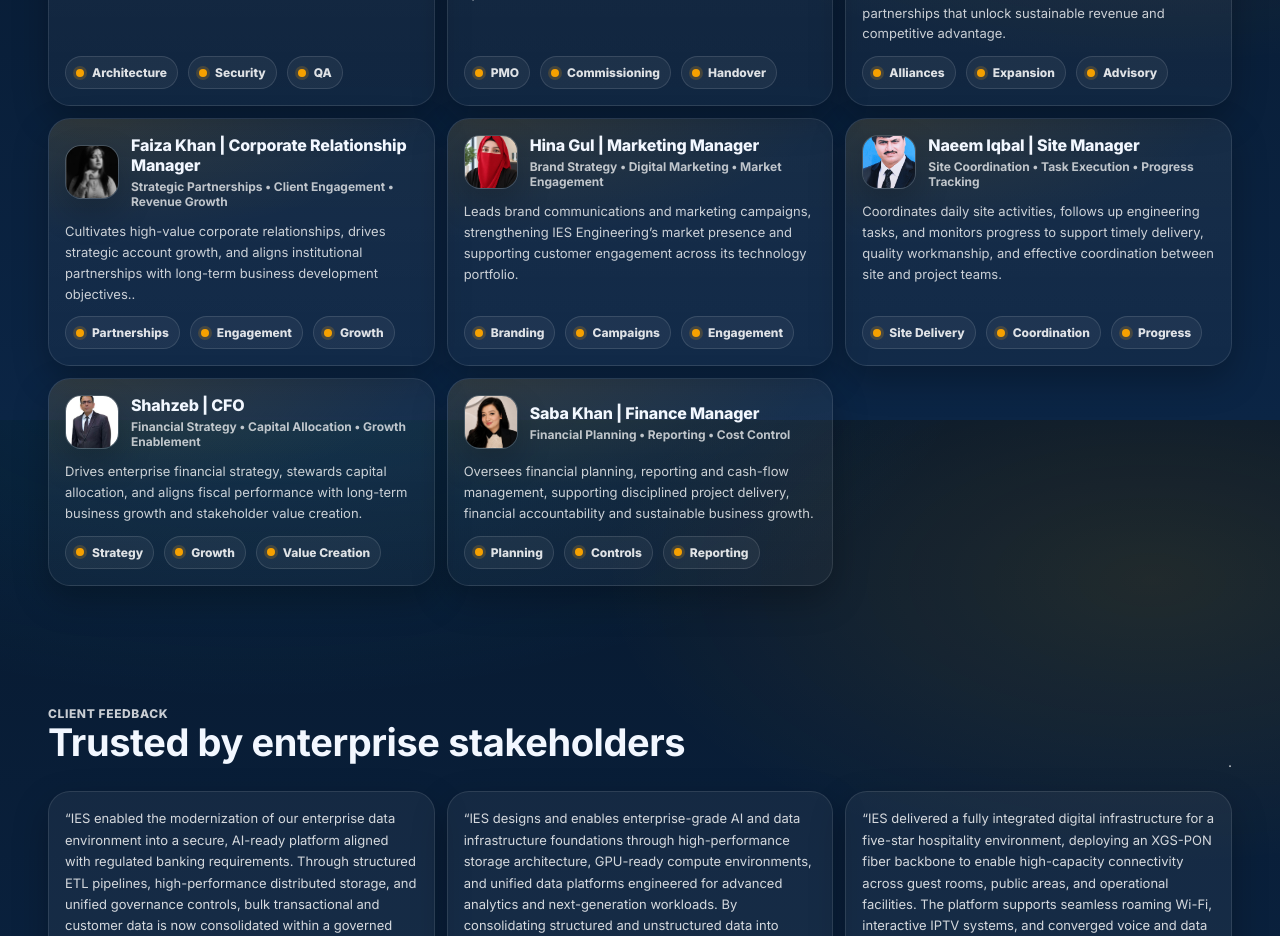
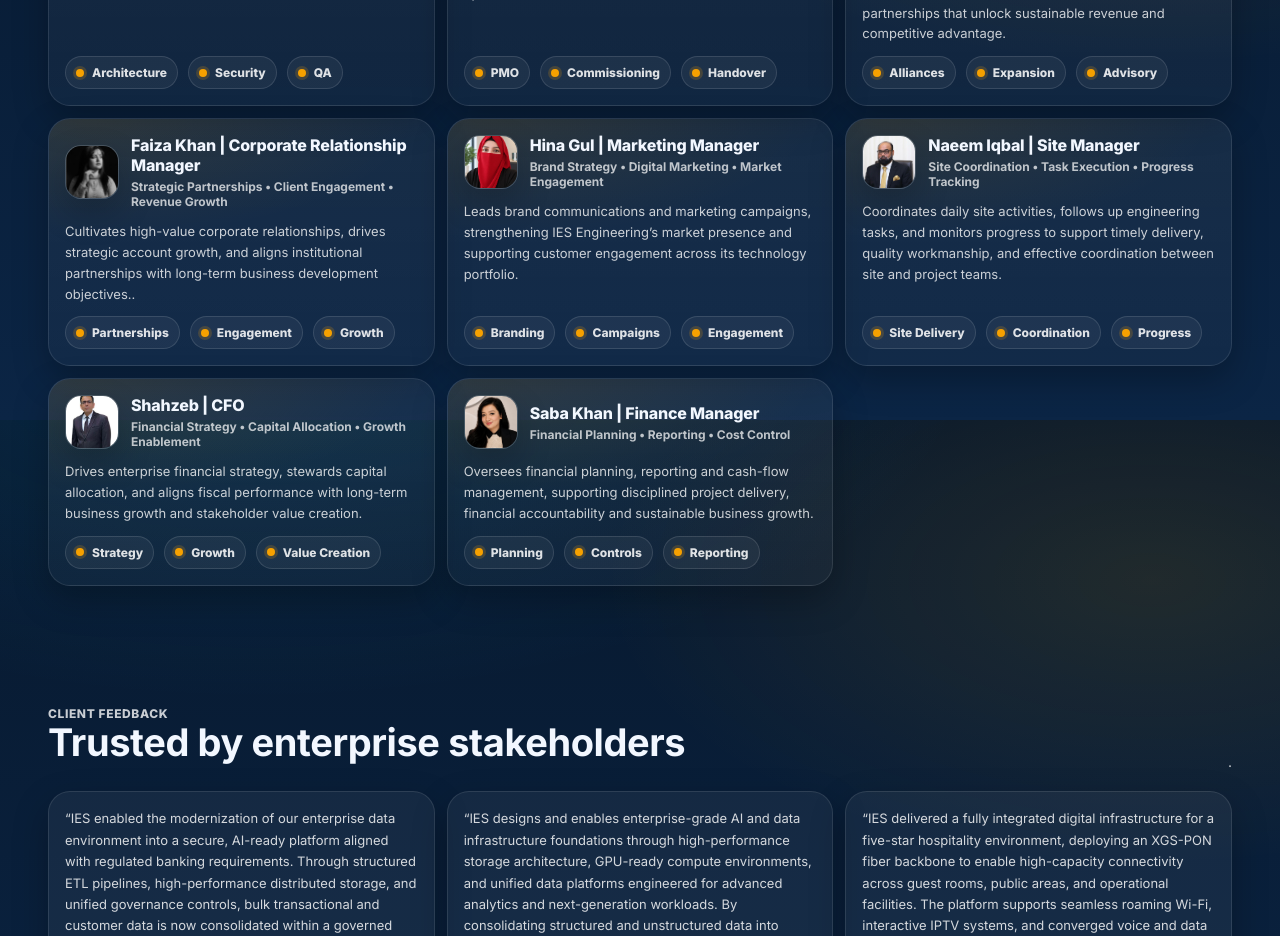
Before and after one commit to ismail-rehman/iespakistan.com, a plain HTML site: page index.html in a window 1280 px wide. Shown: the part 3580-4516 px from the top of the page. Drawn offline with nearby package versions, Linux system fonts and the light colour scheme.

Commit message:
Replace Naeem Iqbal portrait with supplied photo

```diff
--- a/index.html
+++ b/index.html
@@ -2189,7 +2189,7 @@ Banks • Government Platforms • National Infrastructure • Enterprise Groups
 
         <div class="leader">
           <div class="leaderTop">
-            <div class="avatar"><img src="adan-khokhar-20261122.jpeg" alt="Naeem Iqbal | Site Manager" loading="lazy"></div>
+            <div class="avatar"><img src="naeem-iqbal-20261123.jpeg" alt="Naeem Iqbal | Site Manager" loading="lazy"></div>
             <div>
               <div class="leaderName">Naeem Iqbal | Site Manager</div>
               <div class="leaderRole">Site Coordination • Task Execution • Progress Tracking</div>
```
Also changed, not shown: naeem-iqbal-20261123.jpeg (added).
